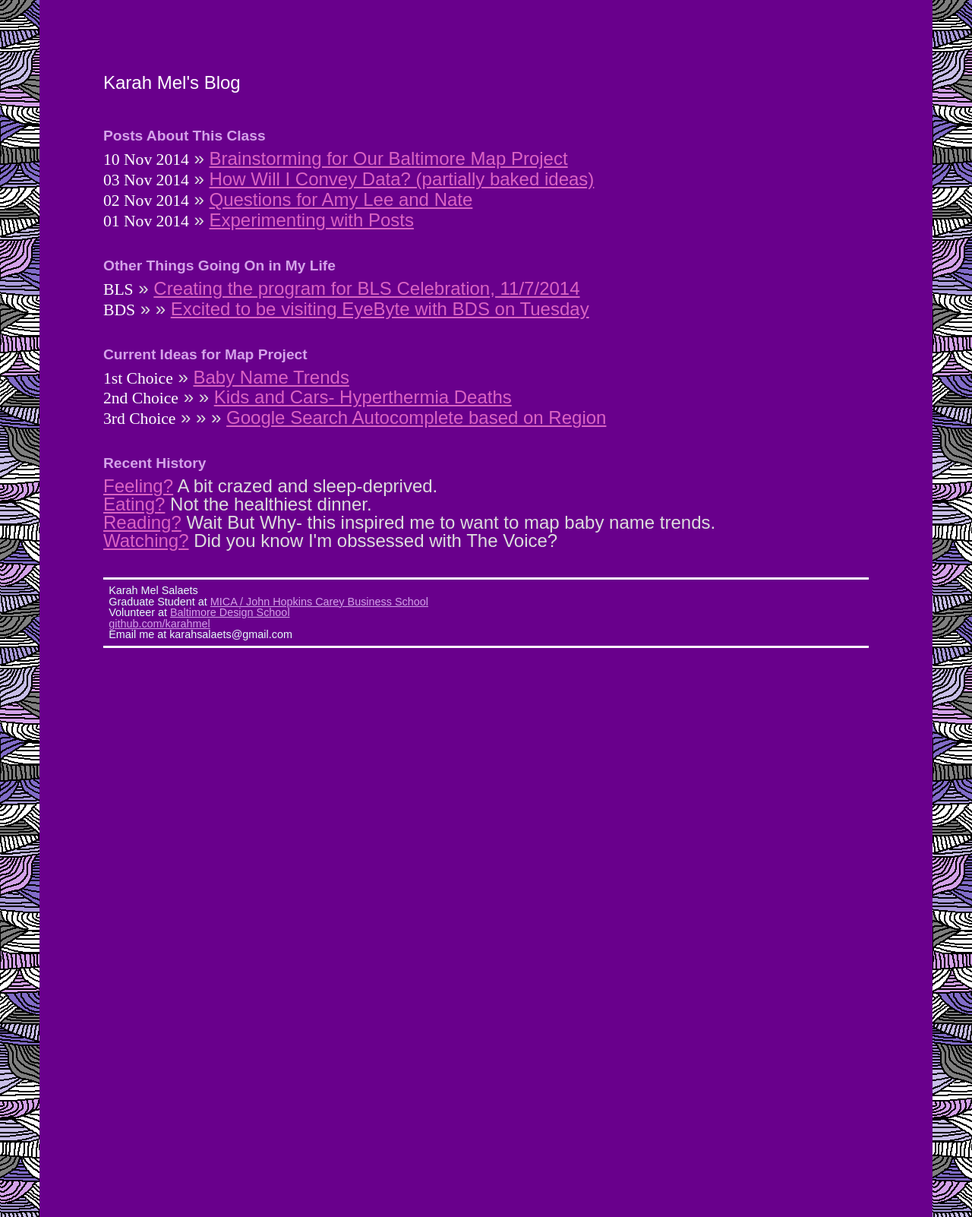
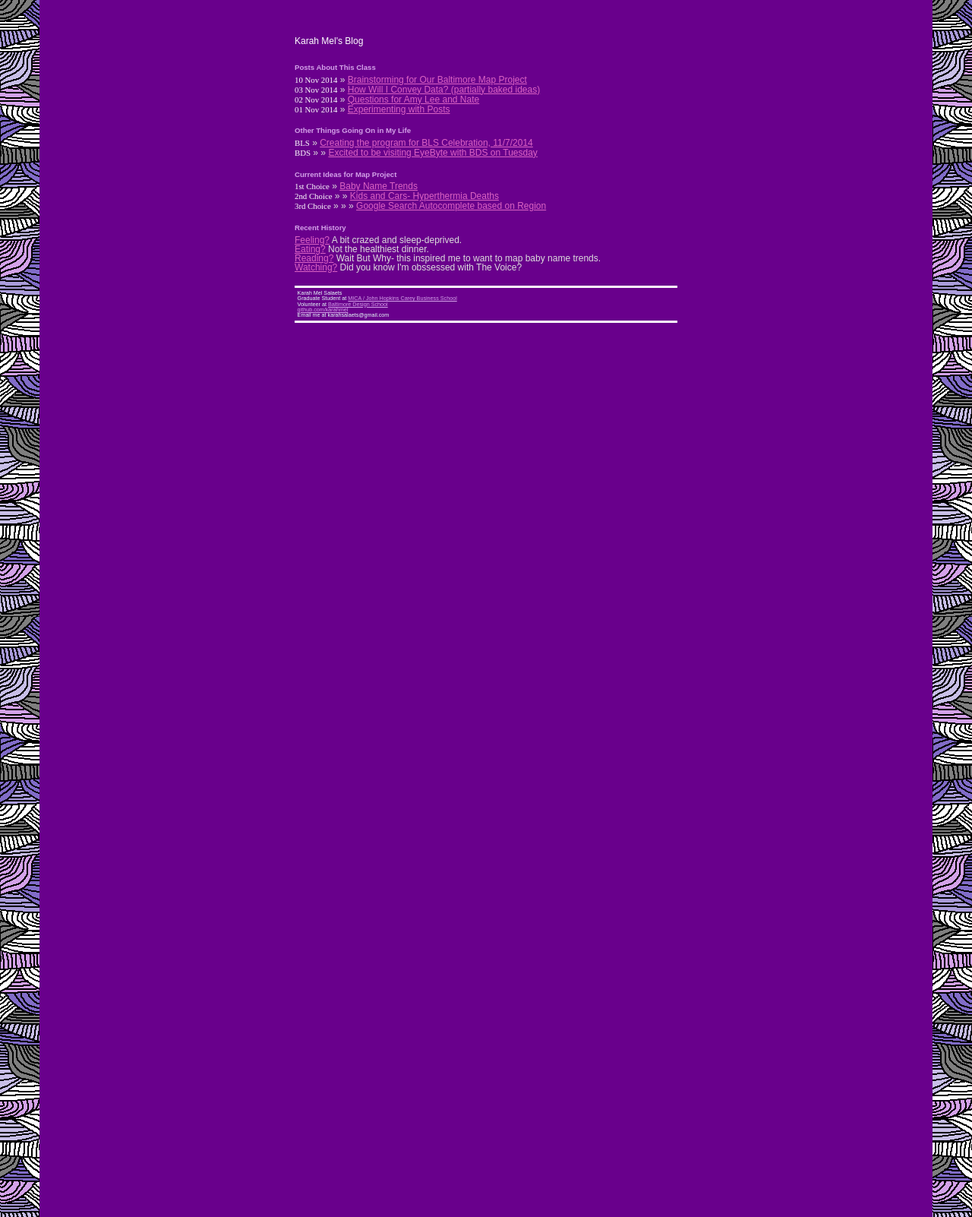
Before and after one commit to Karahmel/Blog, a Jekyll site: the page built from index.html, in a window 1280 px wide. Shown: the whole page at 76% size. Built offline with Jekyll 4.4.1, drawn with Linux system fonts in a browser that asks for light colours; Markdown is read by kramdown in place of the engine named in the settings.

Commit message:
Update screen.css

```diff
--- a/css/screen.css
+++ b/css/screen.css
@@ -87,7 +87,7 @@
 
 .site {
   color: #dddddd;
-    font: 24px century gothic, century gothic, clean, sans-serif;
+  font: 12px century gothic, century gothic, clean, sans-serif;
   text-align: justify;
   width: 42em;
   margin: 4em auto 2em auto;
```
